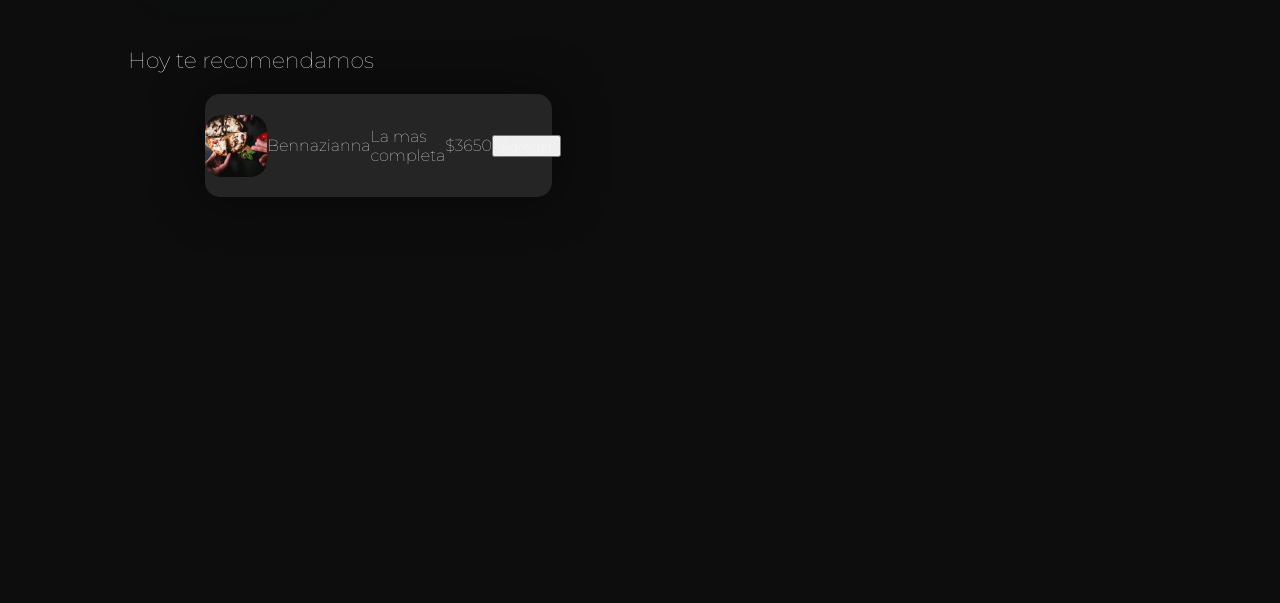
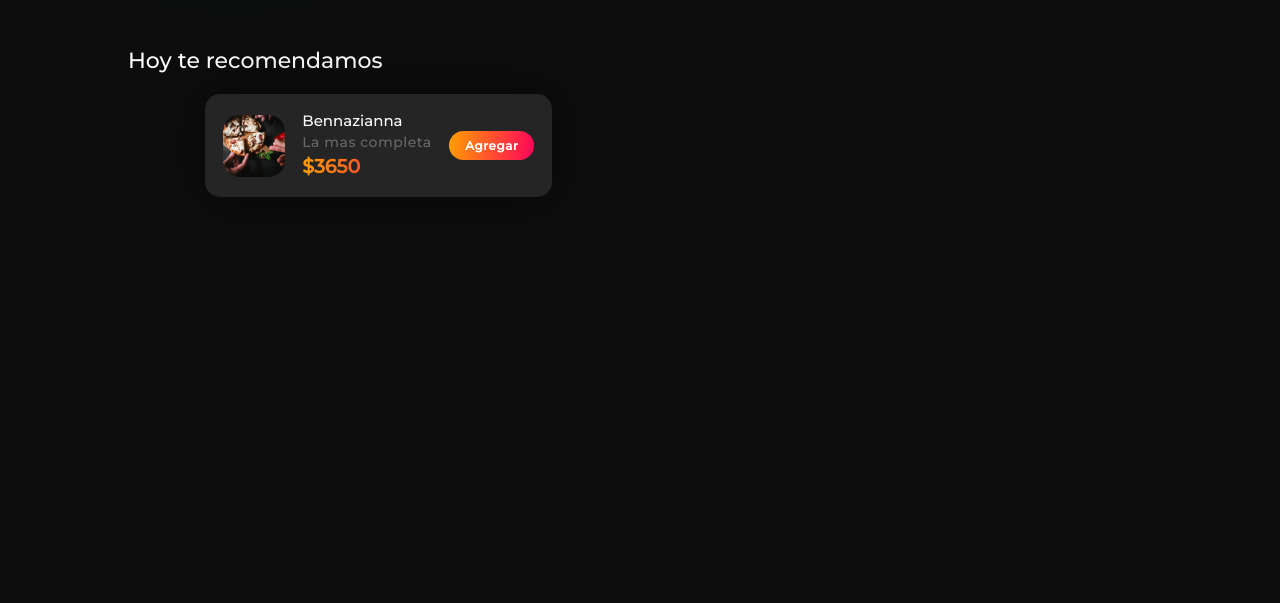
Before and after one commit to LeoPaez/E5-Javascript, a plain HTML site: page index.html in a window 1280 px wide. Shown: the part 497-1100 px from the top of the page. Drawn offline with Linux system fonts and the light colour scheme; files whose address does not match are found by name.

Commit message:
Actualizacion

```diff
--- a/assets/styles.css
+++ b/assets/styles.css
@@ -157,13 +157,77 @@ top: 178px;}
                   background: #252525;
                   box-shadow: 0px 0px 50px rgba(1, 2, 7, 0.5);
                   border-radius: 15px;
+                  place-content: space-evenly;
                   }
 .product-recomend img {
 
-    height: 62px;
+height: 62px;
 width: 62px;
 left: 211px;
 top: 604px;
 border-radius: 16px;
+display: flex;
+flex-flow: row;
+
 
  }
+
+.text { display: flex;
+        flex-flow: column;}
+.btn1 {width: 85px;
+    height: 29px;
+    border: none;
+    background: linear-gradient(98.81deg, #FFA100 -0.82%, #FF005C 101.53%);
+    border-radius: 17.5px;
+
+    font-family: Montserrat;
+    font-size: 12px;
+    font-weight: 600;
+    line-height: 15px;
+    letter-spacing: 0.5px;
+
+    }
+.btn1:hover{background: linear-gradient(98.81deg, #bd7904 -0.82%, #c30729 101.53%);
+    color: #4D4D4D;}
+.name {
+    font-family: 'Montserrat';
+    font-style: normal;
+    font-weight: 500;
+    font-size: 15px;
+    line-height: 131.02%;
+    /* identical to box height, or 20px */
+
+
+    color: #FFFFFF;}
+.description {font-family: 'Montserrat';
+    font-style: normal;
+    font-weight: 400;
+    font-size: 14px;
+    line-height: 17px;
+    /* identical to box height */
+
+    letter-spacing: 0.5px;
+
+    color: #FFFFFF;
+
+    mix-blend-mode: normal;
+    opacity: 0.3;
+    padding-bottom: 3%;
+    padding-top: 3%;}
+
+.price {font-family: 'Montserrat';
+    font-style: normal;
+    font-weight: 700;
+    font-size: 19px;
+    line-height: 131.02%;
+    /* identical to box height, or 25px */
+
+
+    /* linear-primary */
+
+    background: linear-gradient(98.81deg, #FFA100 -0.82%, #FF005C 101.53%);
+    -webkit-background-clip: text;
+    -webkit-text-fill-color: transparent;
+    background-clip: text;
+
+    }
--- a/index.html
+++ b/index.html
@@ -5,8 +5,8 @@
   <meta http-equiv="X-UA-Compatible" content="IE=edge">
   <meta name="viewport" content="width=device-width, initial-scale=1.0">
   <link rel="preconnect" href="https://fonts.googleapis.com">
-  <link rel="preconnect" href="https://fonts.gstatic.com" crossorigin>
-  <link href="https://fonts.googleapis.com/css2?family=Montserrat:wght@100&display=swap" rel="stylesheet">
+<link rel="preconnect" href="https://fonts.gstatic.com" crossorigin>
+<link href="https://fonts.googleapis.com/css2?family=Montserrat:wght@500&display=swap" rel="stylesheet">
   <link rel="stylesheet" href="assets/styles.css">
   <title>E5-JS</title>
 </head>
@@ -24,30 +24,29 @@
     </nav>
     </header>
   <main class="contain">
-    <section class="contain-text">
+    <seccion class="contain-text">
       <p class="title">Si tenes Zappi,</p>
       <p class="title2">tenes Nucba.<span> Buscá lo que quieras y nucba te quedes sin comida.</span></p>
       <button class="boton1">VER MAS</button>
-    </section>
-
+    </seccion>
      <img src="img/pizza1.png" class="pizza1">
      <img src="img/pizza2.png" class="pizza2">
 
      <a class="title3">Hoy te recomendamos</a>
       <div class="cont-recomendacion">
-         <div class="cards-recomend">
+
            <div class="product-recomend">
 
             <img src="img/PhotoMenu.png">
-
+              <div class="text">
                 <p class="name">Bennazianna</p>
                 <p class="description">La mas completa</p>
                 <p class="price">$3650</p>
-
+              </div>
             <button class="btn1">Agregar</button>
 
            </div>
-         </div>
+
       </div>
 
 
```
